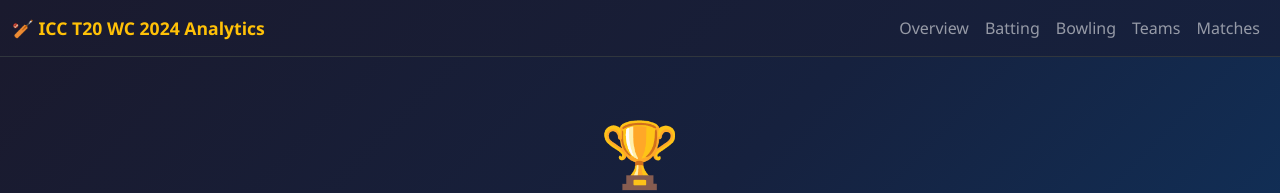
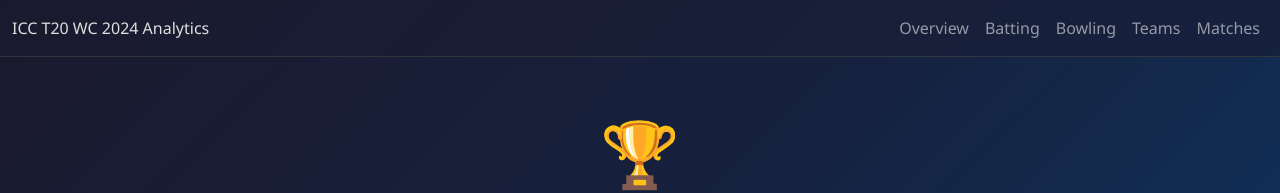
Before and after one commit to Matam-Rohith/icc-t20-worldcup-analytics, a website: page public/index.html in a window 1280 px wide. Shown: the top 193 px of the page. Drawn offline with nearby package versions, Linux system fonts and the light colour scheme; no server answers.

Commit message:
Change navbar brand text for dasRemove emoji from navbar, add HTML comment headerhboard
Updated the navbar brand text for the ICC T20 World Cup 2024 Analytics Dashboard.

```diff
--- a/public/index.html
+++ b/public/index.html
@@ -1,3 +1,4 @@
+<!-- ICC T20 World Cup 2024 Analytics Dashboard -->
 <!DOCTYPE html>
 <html lang="en">
 <head>
@@ -11,7 +12,7 @@
 <body>
   <nav class="navbar navbar-expand-lg navbar-dark sticky-top">
     <div class="container-fluid">
-      <a class="navbar-brand fw-bold" href="#">🏏 ICC T20 WC 2024 Analytics</a>
+      ICC T20 WC 2024 Analytics
       <button class="navbar-toggler" type="button" data-bs-toggle="collapse" data-bs-target="#navbarNav">
         <span class="navbar-toggler-icon"></span>
       </button>
```
